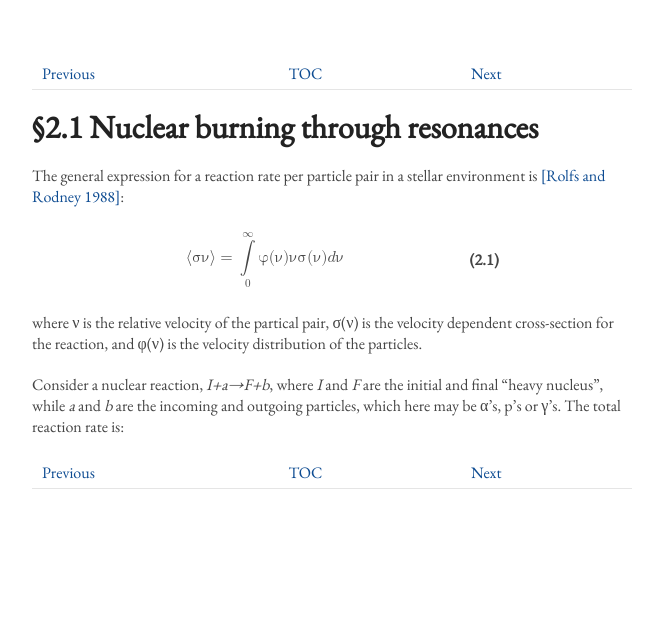
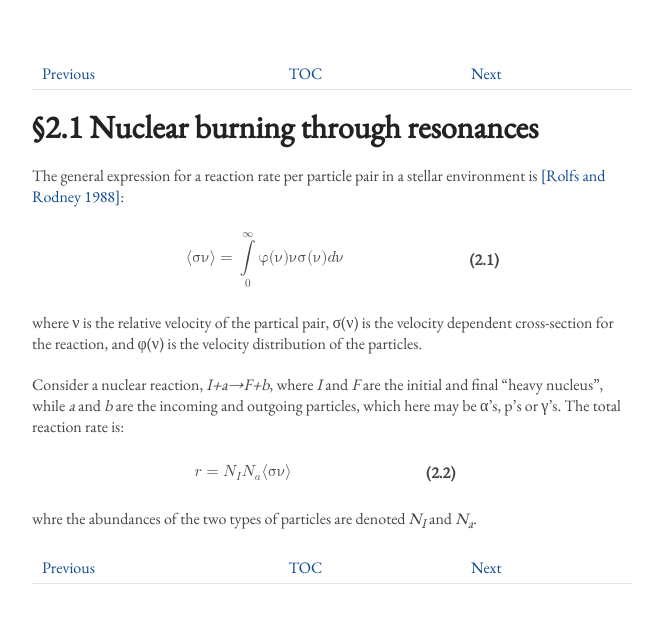
Before and after one commit to dwvisser/19ne-thesis, a Jekyll site: the page built from 2.1-nuclear-burning-through-resonances.md, in a window 1280 px wide. Shown: the top 623 px of the page, without its empty margins (308-959 px from the left). Built offline with Jekyll 4.4.1, drawn with Linux system fonts in a browser that asks for light colours.

Commit message:
Added equation 2.2 and explanatory text.

```diff
--- a/2.1-nuclear-burning-through-resonances.md
+++ b/2.1-nuclear-burning-through-resonances.md
@@ -77,3 +77,44 @@ Consider a nuclear reaction, <span class="equation">I+a→F+b</span>, where
 initial and final "heavy nucleus", while <span class="equation">a</span> and
 <span class="equation">b</span> are the incoming and outgoing particles, which
 here may be α's, p's or γ's. The total reaction rate is:
+
+<table class="equation">
+	<tr>
+		<td>
+			<math xmlns="http://www.w3.org/1998/Math/MathML" display="block">
+			 <semantics>
+			  <mrow>
+			   <mrow>
+			    <mi>r</mi>
+			    <mo stretchy="false">=</mo>
+			    <msub>
+			     <mi>N</mi>
+			     <mi>I</mi>
+			    </msub>
+			   </mrow>
+			   <msub>
+			    <mi>N</mi>
+			    <mi>a</mi>
+			   </msub>
+			   <mrow>
+			    <mo fence="true" stretchy="false">⟨</mo>
+			    <mrow>
+			     <mrow>
+			      <mi mathvariant="normal">σ</mi>
+			      <mi mathvariant="normal">ν</mi>
+			     </mrow>
+			    </mrow>
+			    <mo fence="true" stretchy="false">⟩</mo>
+			   </mrow>
+			  </mrow>
+			  <annotation encoding="StarMath 5.0">r = N_{I} N_{a} langle %sigma %nu  rangle </annotation>
+			 </semantics>
+			</math>
+		</td>
+		<a name="eqn1.2"><th>(2.2)</th></a>
+	</tr>
+</table>
+
+whre the abundances of the two types of particles are denoted
+<span class="equation">N<sub>I</sub></span> and
+<span class="equation">N<sub>a</sub></span>.
```
Also changed, not shown: 2 other files.
